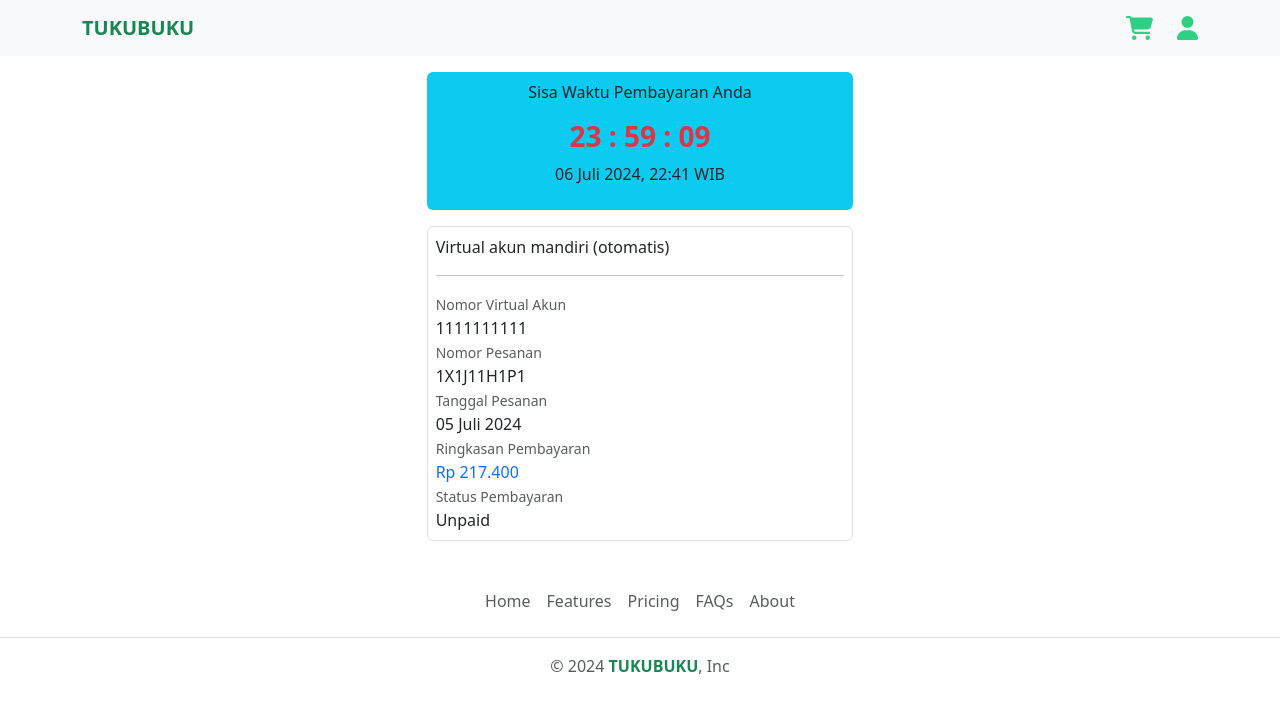
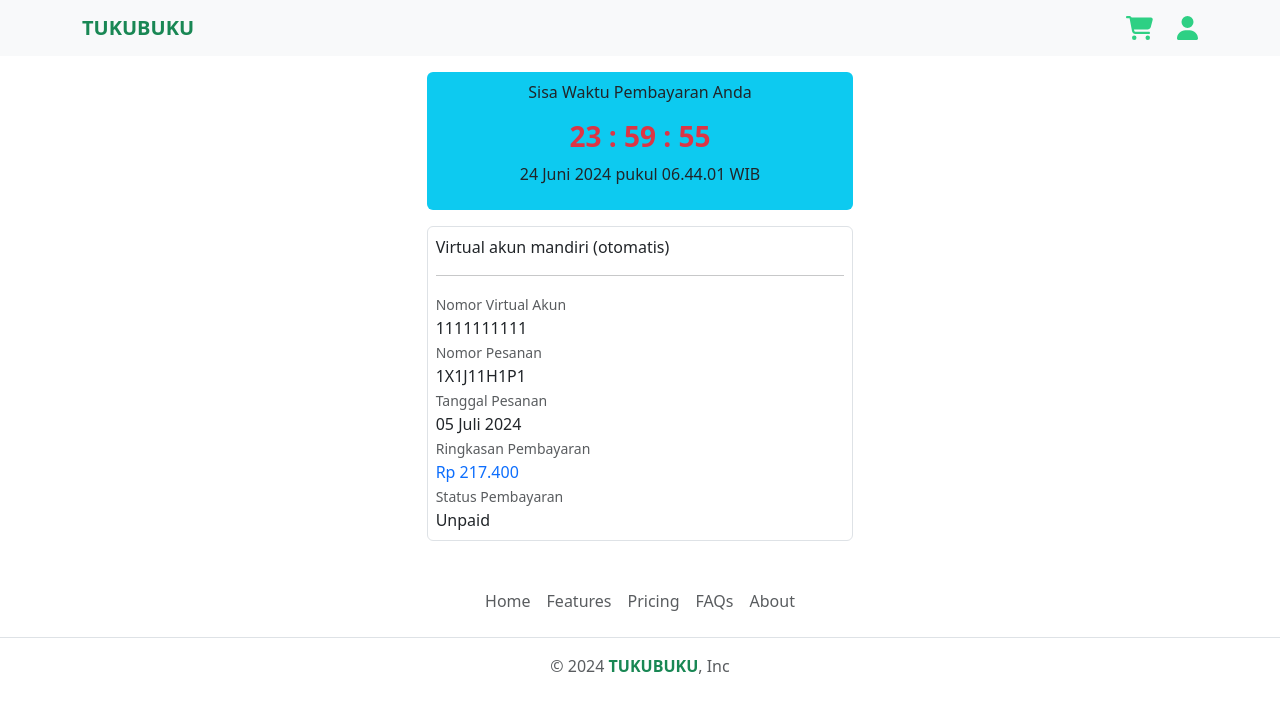
Before and after one commit to fiimaarif/book-store, a Next.js app: page /payment in a window 1280 px wide. Shown: the top 712 px of the page. Built offline with nearby package versions, Linux system fonts and the light colour scheme.

Commit message:
create function timer

```diff
--- /dev/null
+++ b/src/components/Payment/index.js
@@ -0,0 +1,70 @@
+import React, { useEffect, useState } from "react";
+import Footer from "../Footer";
+import Navbar from "../Navbar";
+import { formatDateTime } from "@/utils/constants";
+
+function Payment() {
+    const [timeLeft, setTimeLeft] = useState(24 * 60 * 60 * 1000);
+    const [currentTime, setCurrentTime] = useState(new Date());
+
+    useEffect(() => {
+        const countdownInterval = setInterval(() => {
+            setTimeLeft((prevTime) => {
+                if (prevTime <= 1000) {
+                    clearInterval(countdownInterval);
+                    return 0;
+                }
+                return prevTime - 1000;
+            });
+        }, 1000);
+
+        const currentTimeInterval = setInterval(() => {
+            setCurrentTime(new Date());
+        }, 1000);
+
+        return () => {
+            clearInterval(countdownInterval);
+            clearInterval(currentTimeInterval);
+        };
+    }, []);
+
+    const hours = Math.floor(
+        (timeLeft % (1000 * 60 * 60 * 24)) / (1000 * 60 * 60)
+    );
+    const minutes = Math.floor((timeLeft % (1000 * 60 * 60)) / (1000 * 60));
+    const seconds = Math.floor((timeLeft % (1000 * 60)) / 1000);
+
+    return (
+        <div>
+            <Navbar />
+            <div className="col-12 col-md-6 col-lg-4 mx-auto my-3">
+                <div className="p-2 bg-info text-center rounded">
+                    <p>Sisa Waktu Pembayaran Anda</p>
+                    <h3 className="text-danger fw-bold">{hours} : {minutes} : {seconds}</h3>
+                    <p>{formatDateTime(currentTime)} WIB</p>
+                </div>
+                <div>
+                    <div className="p-2 border rounded mt-3">
+                        <p>Virtual akun mandiri (otomatis)</p>
+                        <hr />
+                        <small className="text-muted">Nomor Virtual Akun</small>
+                        <div>1111111111</div>
+                        <small className="text-muted">Nomor Pesanan</small>
+                        <div>1X1J11H1P1</div>
+                        <small className="text-muted">Tanggal Pesanan</small>
+                        <div>05 Juli 2024</div>
+                        <small className="text-muted">
+                            Ringkasan Pembayaran
+                        </small>
+                        <div className="text-primary">Rp 217.400</div>
+                        <small className="text-muted">Status Pembayaran</small>
+                        <div>Unpaid</div>
+                    </div>
+                </div>
+            </div>
+            <Footer />
+        </div>
+    );
+}
+
+export default Payment;
--- a/src/pages/payment/index.js
+++ b/src/pages/payment/index.js
@@ -1,35 +1,10 @@
-import Footer from '@/components/Footer'
-import Navbar from '@/components/Navbar'
+import Payment from '@/components/Payment'
 import React from 'react'
 
 function PaymentPage() {
   return (
     <div>
-        <Navbar/>
-        <div className='col-12 col-md-6 col-lg-4 mx-auto my-3'>
-        <div className='p-2 bg-info text-center rounded'>
-            <p>Sisa Waktu Pembayaran Anda</p>
-            <h3 className='text-danger fw-bold'>23 : 59 : 09</h3>
-            <p>06 Juli 2024, 22:41 WIB</p>
-        </div>
-        <div>
-        <div className='p-2 border rounded mt-3'>
-            <p>Virtual akun mandiri (otomatis)</p>
-            <hr/>
-            <small className='text-muted'>Nomor Virtual Akun</small>
-            <div>1111111111</div>
-            <small className='text-muted'>Nomor Pesanan</small>
-            <div>1X1J11H1P1</div>
-            <small className='text-muted'>Tanggal Pesanan</small>
-            <div>05 Juli 2024</div>
-            <small className='text-muted'>Ringkasan Pembayaran</small>
-            <div className='text-primary'>Rp 217.400</div>
-            <small className='text-muted'>Status Pembayaran</small>
-            <div>Unpaid</div>
-        </div>
-        </div>
-        </div>
-        <Footer/>
+        <Payment/>
     </div>
   )
 }
--- a/src/utils/constants.js
+++ b/src/utils/constants.js
@@ -3,4 +3,16 @@ export function formatCurrency(number, locale = 'id-ID', currency = 'IDR') {
       style: 'currency',
       currency: currency
     }).format(number);
-  }
+}
+
+export const formatDateTime = (date) => {
+  return date.toLocaleDateString('id-ID', {
+    year: 'numeric',
+    month: 'long',
+    day: 'numeric',
+    hour: '2-digit',
+    minute: '2-digit',
+    second: '2-digit',
+    hour12: false,
+  });
+};
```
